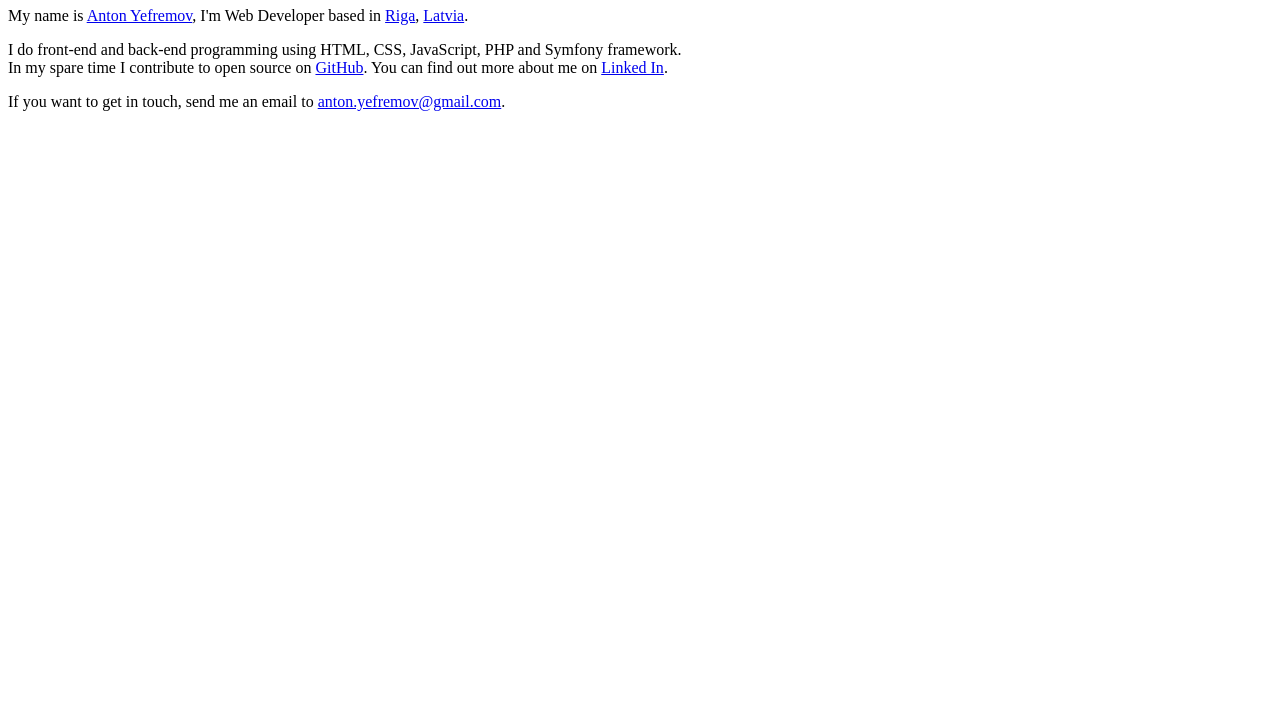
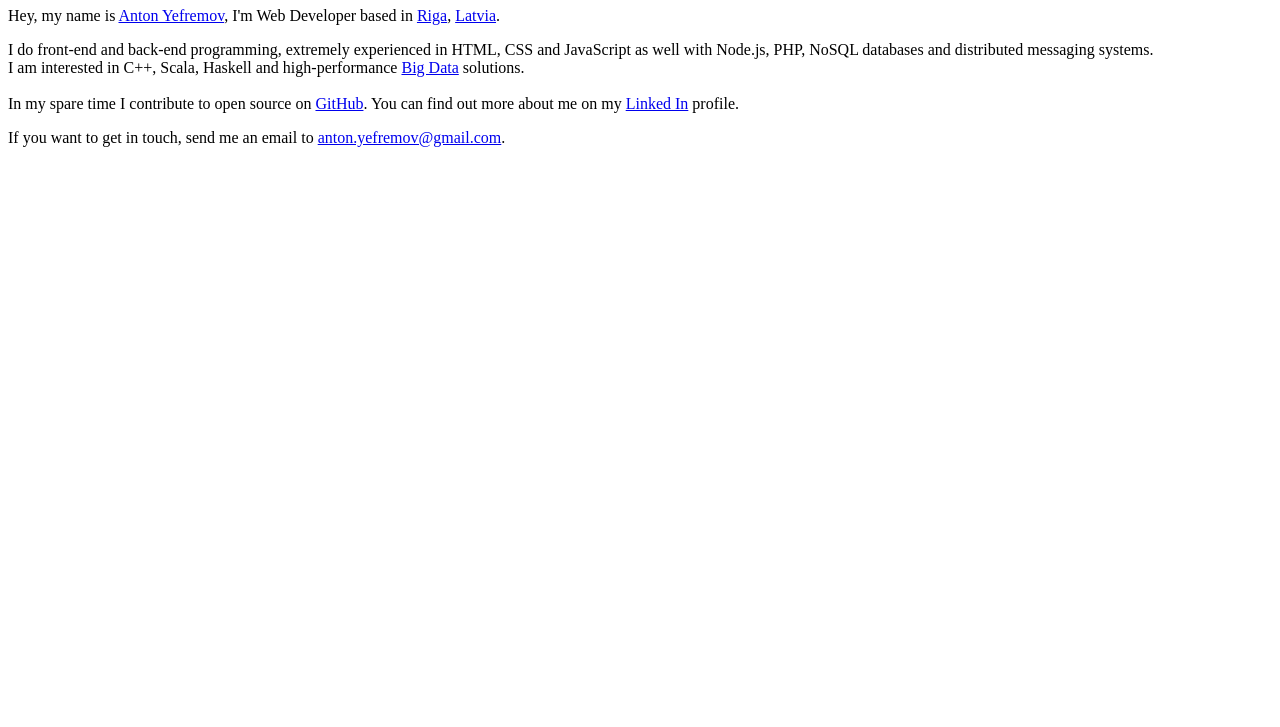
Before and after one commit to yefremov/webdeveloper.lv, a website: page www/index.html in a window 1280 px wide. Shown: the part 73-800 px from the top of the page. Drawn offline with Linux system fonts and the light colour scheme; files that its build step writes are made by us from their sources.

Commit message:
Update bio

```diff
--- a/www/index.html
+++ b/www/index.html
@@ -3,6 +3,9 @@
   <head>
     <meta charset="utf-8">
     <meta content="width=device-width, initial-scale=1.0" name="viewport">
+    <meta content="Anton Yefremov anton.yefremov@gmail.com" name="author">
+    <meta content="Hey, my name is Anton Yefremov, I'm Web Developer based in Riga, Latvia." name="description">
+    <meta content="web, developer, web developer, riga, latvia, html, css, javascript, node.js, php, nosql, c++, scala, haskell, big data, github, linked in, email" name="keywords">
     <title>Anton Yefremov</title>
     <link href="css/app.css" rel="stylesheet">
     <link href="favicon.ico" rel="shortcut icon">
@@ -12,7 +15,7 @@
     <div itemscope itemtype="http://data-vocabulary.org/Person">
       <h1>Who I am?</h1>
       <p>
-        My name is
+        Hey, my name is
         <a href="http://about.me/anton.yefremov" itemprop="name" target="blank">Anton Yefremov</a>,
         I'm
         <span itemprop="title">Web Developer</span>
@@ -24,12 +27,20 @@
       </p>
       <p>
         <span itemprop="description">
-          I do front-end and back-end programming using HTML, CSS, JavaScript, PHP and Symfony framework.
+          I do front-end and back-end programming, extremely experienced in HTML,
+          CSS and JavaScript as well with Node.js, PHP, NoSQL databases and
+          distributed messaging systems.
+          <br>
+          I am interested in C++, Scala, Haskell and high-performance
+          <a href="http://en.wikipedia.org/wiki/Big_data" target="blank">Big Data</a>
+          solutions.
+          <br>
           <br>
           In my spare time I contribute to open source on
           <a href="http://github.com/yefremov" target="blank">GitHub</a>.
-          You can find out more about me on
-          <a href="http://www.linkedin.com/in/ayefremov" target="blank">Linked In</a>.
+          You can find out more about me on my
+          <a href="http://www.linkedin.com/in/ayefremov" target="blank">Linked In</a>
+          profile.
         </span>
       </p>
       <p>
```
